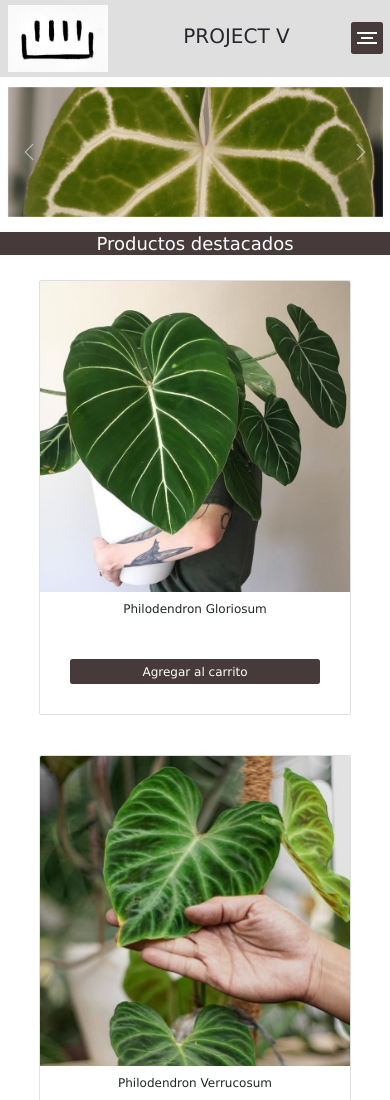
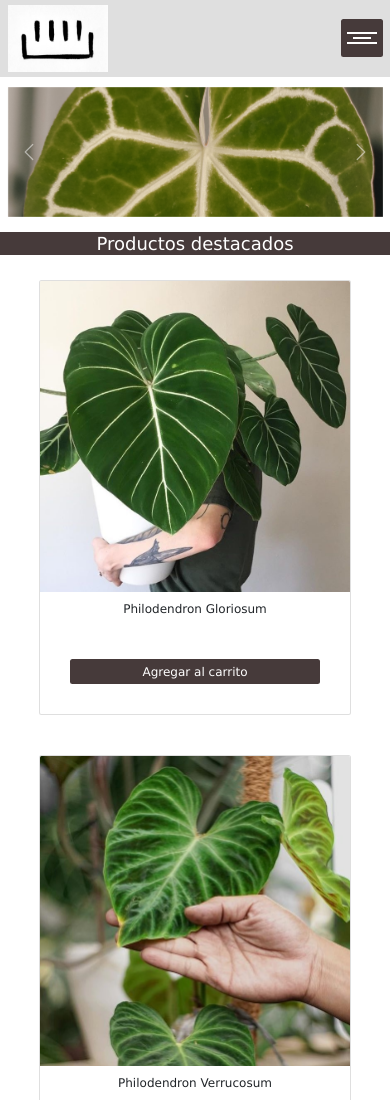
Before and after one commit to hfer90/Project-V, a website: page index.html in a window 390 px wide. Shown: the top 1100 px of the page. Drawn offline with nearby package versions, Linux system fonts and the light colour scheme.

Commit message:
Media Query para el H1 en mobile

```diff
--- a/scss/components/_header.scss
+++ b/scss/components/_header.scss
@@ -12,7 +12,13 @@
     font-family: Verdana, Geneva, Tahoma, sans-serif;
     font-size: nth($size-proj, 1);
     color: nth($colors-proj, 1);
-    margin-left: 15px;
+    margin-left: 25px;
+}
+
+@media screen and (max-width: 768px) {
+  .h1-proj {
+    display: none;
+  }
 }
 
 .navbar-toggler {
@@ -59,21 +65,23 @@ background-color: nth($colors-proj, 5);
 
 .navbar-toggler span {
   display: block;
-  width: 20px;
+  width: 30px;
   height: 2px;
   border: 1px;
   background-color: white;
+  margin-top: 3px;
 }
 
 .navbar-toggler span + span {
-  width: 12px;
+  width: 18px;
   margin-top: 3px;
-  margin-left: 4px;
+  margin-left: 6px;
 }
 
 .navbar-toggler span + span + span {
-  width: 20px;
+  width: 30px;
   margin-left: 0px;
+  margin-bottom: 3px;
 }
 
 .btn {
```
Also changed, not shown: css/style.css, 1 other file.
